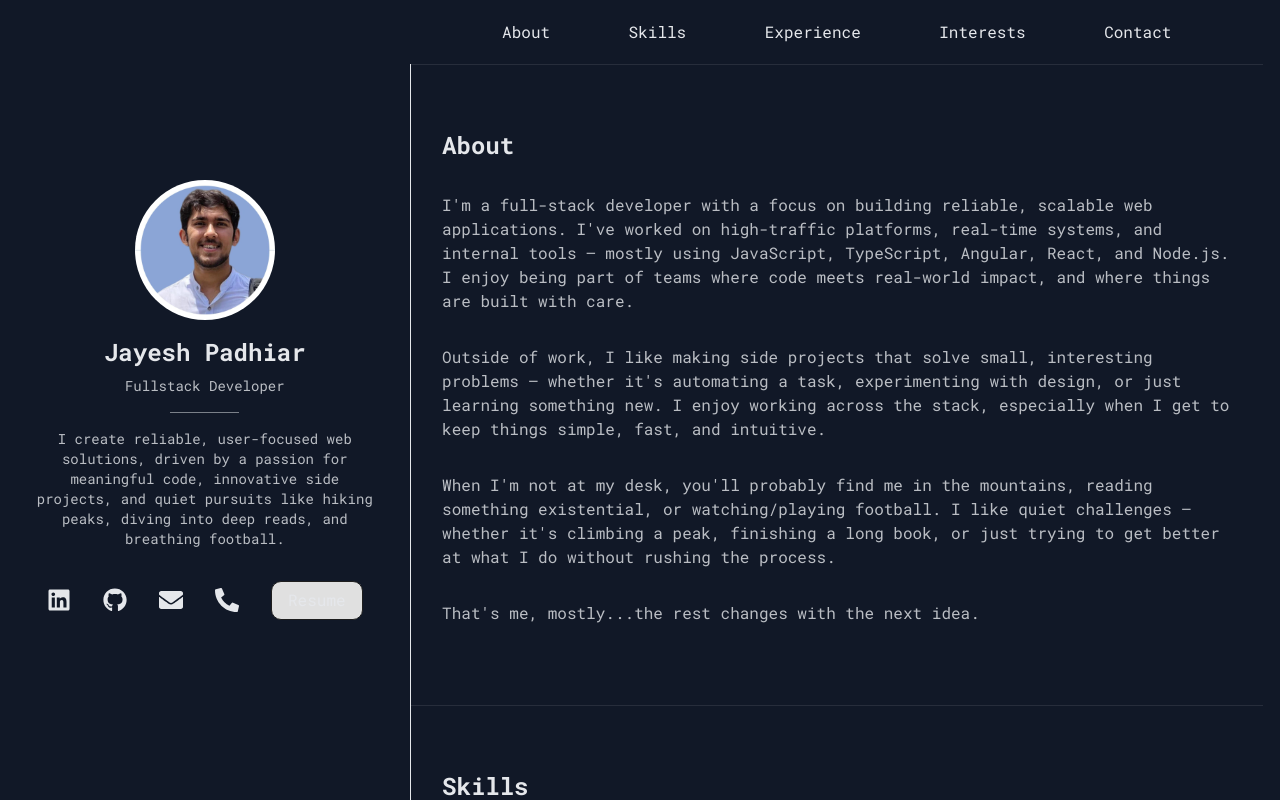
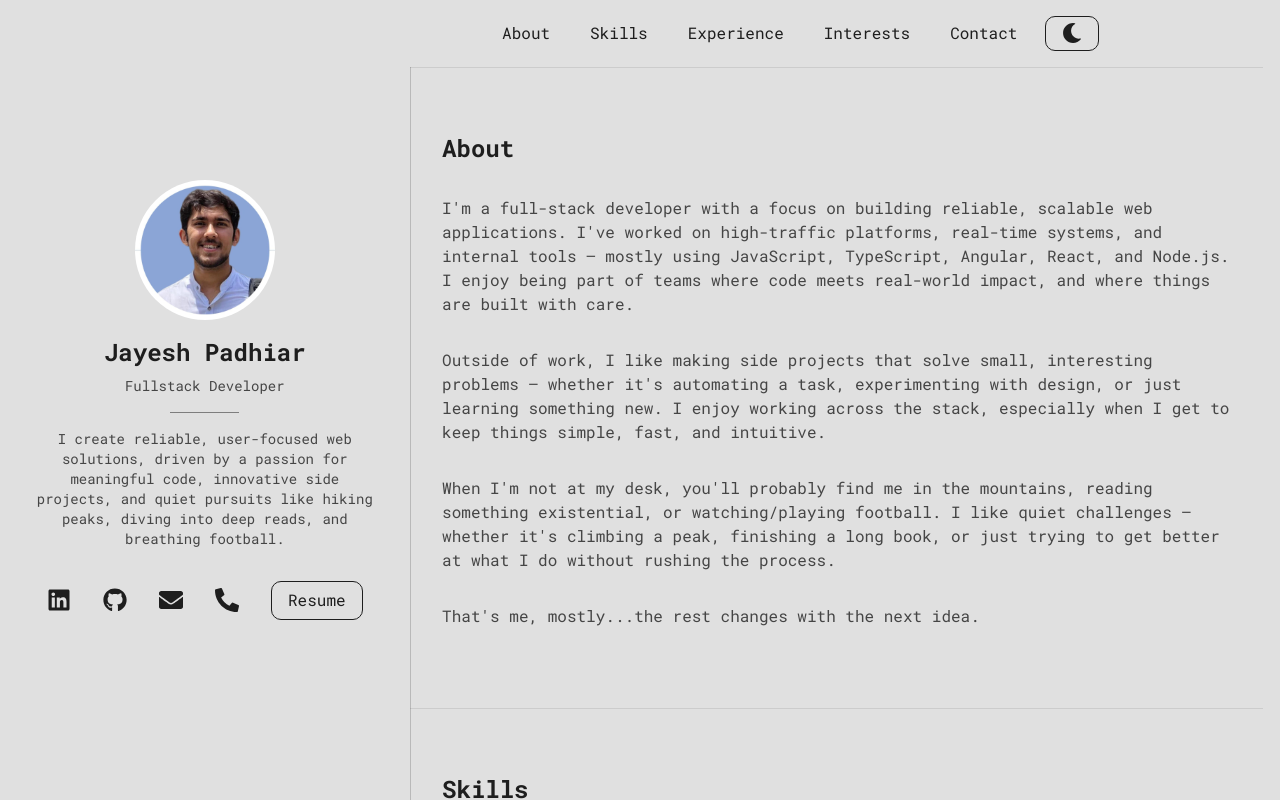
Before and after one commit to JayeshPadhiar/jayeshpadhiar.github.io, a Next.js app: page / in a window 1280 px wide. Built offline with nearby package versions, Linux system fonts and the light colour scheme.

Commit message:
dark mode implemented

```diff
--- a/src/app/globals.css
+++ b/src/app/globals.css
@@ -1,23 +1,26 @@
 @import "tailwindcss";
 
-/* background light gray and foreground color dark gray */
+/* Light and dark theme configuration */
 :root {
+  /* Light theme defaults */
   --background: #e0e0e0;
   --foreground: #1e1e1e;
   --secondary-foreground: #ff2400;
+  --button-shadow-light: #bebebe;
+  --button-shadow-dark: #efefef;
+}
+
+:root[data-theme="dark"] {
+  --background: rgb(17 24 39);
+  --foreground: rgb(229 231 235);
+  --secondary-foreground: #ff4040;
+  --button-shadow-light: rgb(23 32 52);
+  --button-shadow-dark: rgb(11 16 26);
 }
 
 @theme inline {
   --color-background: var(--background);
   --color-foreground: var(--foreground);
-}
-
-
-@media (prefers-color-scheme: light) {
-  :root {
-    --background: rgb(17 24 39);
-    --foreground: rgb(229 231 235);
-  }
 }
 
 body {
@@ -29,20 +32,21 @@ body {
 
 button {
   border-radius: 10px;
-  background: #e0e0e0;
+  background: var(--background);
   padding: 0.4rem 1rem;
   font-size: 1rem;
   cursor: pointer;
   transition: all 0.3s;
-  border: 0.5px solid #1e1e1e;
+  border: 0.5px solid var(--foreground);
+  color: var(--foreground);
 }
 
 button:hover {
-  box-shadow: 2px 2px 6px #bebebe, -2px -2px 6px #efefef;
+  box-shadow: 2px 2px 6px var(--button-shadow-light), -2px -2px 6px var(--button-shadow-dark);
 }
 
 button:active {
-  box-shadow: inset 2px 2px 6px #bebebe, inset -2px -2px 6px #efefef;
+  box-shadow: inset 2px 2px 6px var(--button-shadow-light), inset -2px -2px 6px var(--button-shadow-dark);
 }
 
 button:disabled {
@@ -52,14 +56,14 @@ button:disabled {
 
 input, textarea {
   border-radius: 10px;
-  background: #e0e0e0;
+  background: var(--background);
   padding: 0.4rem 1rem;
   font-size: 1rem;
   outline: none;
   transition: all .5s;
-  border: 0.5px solid #1e1e1e;
+  border: 0.5px solid var(--foreground);
 }
 
 input:focus, textarea:focus {
-  box-shadow: inset 2px 2px 6px #bebebe, inset -2px -2px 6px #efefef;
+  box-shadow: inset 2px 2px 6px var(--button-shadow-light), inset -2px -2px 6px var(--button-shadow-dark);
 }
--- a/src/app/page.tsx
+++ b/src/app/page.tsx
@@ -11,7 +11,7 @@ export default function Home() {
   return (
     <div className="h-full flex flex-col items-start justify-start md:flex-row md:items-start md:justify-start overflow-y-auto">
       <Hero />
-      <div className="w-[0.5px] h-full bg-foreground"></div>
+      <div className="w-[0.5px] h-full bg-foreground/20"></div>
       <MainContent>
         <About />
         <Skills />
--- a/src/components/Button.tsx
+++ /dev/null
@@ -1,8 +0,0 @@
-export default function Button({ children, onClick, disabled }: { children: React.ReactNode, onClick?: () => void, disabled?: boolean }) {
-
-  return (
-    <button onClick={onClick} disabled={disabled}>
-      {children}
-    </button>
-  );
-}
--- a/src/components/Contact.tsx
+++ b/src/components/Contact.tsx
@@ -1,5 +1,3 @@
-import Button from "./Button";
-
 export default function Contact() {
     return (
         <section id="contact" className="w-full flex flex-col items-start justify-start gap-4 px-8 py-16 border-t-1 border-foreground/10">
@@ -10,7 +8,7 @@ export default function Contact() {
             <div className="flex flex-col items-start justify-start gap-4 w-full">
                 <input type="email" placeholder="Email" className="w-full h-10" />
                 <textarea placeholder="Message" className="w-full h-32" />
-                <Button disabled={true}>Send</Button>
+                <button className="bg-secondary-foreground text-background px-4 py-2 rounded-md" disabled={true}>Send</button>
             </div>
         </section>
     );
--- a/src/components/Header.tsx
+++ b/src/components/Header.tsx
@@ -1,3 +1,6 @@
+"use client";
+import { FaSun, FaMoon } from "react-icons/fa";
+
 export default function Header() {
   const tabs = [
     {
@@ -25,16 +28,34 @@ export default function Header() {
       href: "#contact"
     }
   ]
+
+  const toggleTheme = () => {
+    const root = document.documentElement;
+    const currentTheme = root.getAttribute('data-theme');
+    const newTheme = currentTheme === 'dark' ? '' : 'dark';
+    root.setAttribute('data-theme', newTheme);
+    localStorage.setItem('theme', newTheme);
+  };
+
   return (
     <header className="w-full p-2 md:p-4 sticky top-0 bg-background z-10">
-        <nav className="w-full flex flex-row items-center justify-center md:px-16">
-            <ul className="flex flex-row items-center justify-center md:justify-between w-full md:gap-4 flex-wrap">
+      <nav className="w-full flex flex-row items-center justify-between md:px-16">
+        <ul className="flex flex-row items-center justify-center md:justify-start w-full md:gap-4 flex-wrap">
           {tabs.map((tab) => (
             <li className="cursor-pointer hover:outline-[0.5px] hover:outline-foreground/50 rounded-full px-3 py-1" key={tab.name}>
               <a href={tab.href}>{tab.name}</a>
             </li>
           ))}
+          <button
+            onClick={toggleTheme}
+            className="p-2 rounded-full hover:bg-foreground/10 transition-colors"
+            aria-label="Toggle theme"
+          >
+            <FaSun className="w-5 h-5 hidden [data-theme='dark']:block" />
+            <FaMoon className="w-5 h-5 block [data-theme='dark']:hidden" />
+          </button>
         </ul>
+
       </nav>
     </header>
   );
--- a/src/components/Hero.tsx
+++ b/src/components/Hero.tsx
@@ -1,5 +1,4 @@
 import Image from "next/image";
-import Button from "./Button";
 import { FaEnvelope, FaGithub, FaLinkedin, FaPhoneAlt } from "react-icons/fa";
 
 export default function Hero() {
@@ -26,7 +25,7 @@ export default function Hero() {
           <FaPhoneAlt className="w-6 h-6 cursor-pointer hover:text-secondary-foreground" />
         </a>
         <a href="/files/Jayesh_Padhiar_Resume.pdf" target="_blank" rel="noopener noreferrer">
-          <Button>Resume</Button>
+          <button className="bg-secondary-foreground text-background px-4 py-2 rounded-md">Resume</button>
         </a>
       </div>
     </section>
```
Lines whose indentation alone changed are shown as unchanged.
